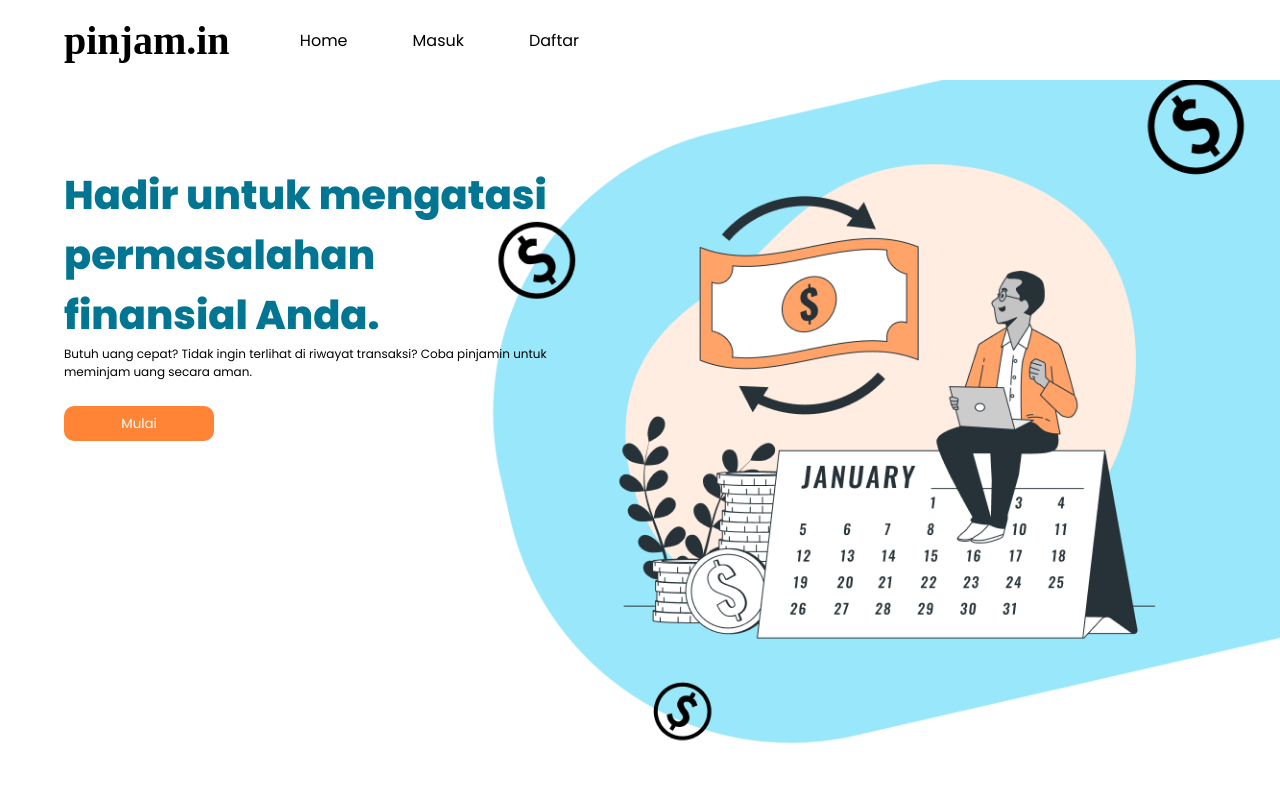
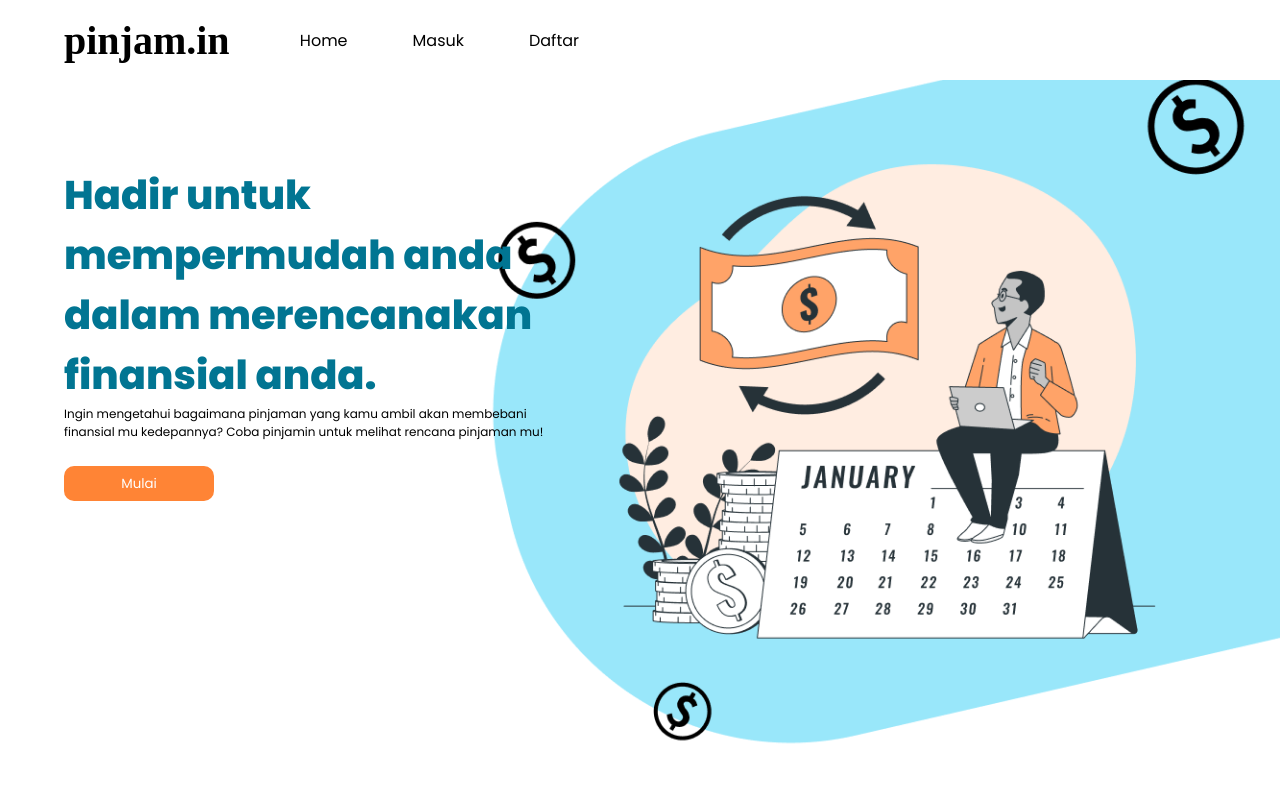
Before and after one commit to maharanifwz/pinjam.in, a PHP site: page / in a window 1280 px wide. Shown: the top 799 px of the page. Run offline with PHP 8.4, Linux system fonts and the light colour scheme.

Commit message:
fixing homepage text

```diff
--- a/config.php
+++ b/config.php
@@ -1,6 +1,6 @@
 <?php
 
-$mysqli = new mysqli('localhost', 'root', 'bismillah', 'pinjamin');
+$mysqli = new mysqli('localhost', 'root', '1234567', 'pinjamin');
 
 if (!$mysqli) {
     die("<script>alert('Gagal tersambung dengan database.')</script>");
--- a/index.php
+++ b/index.php
@@ -68,10 +68,9 @@ session_start();
             </div>
 
             <div class="title">
-                <h1 class="heading">Hadir untuk mengatasi permasalahan finansial Anda.</h1>
-                <p class="heading-desc">Butuh uang cepat? Tidak ingin terlihat di riwayat transaksi? Coba pinjamin untuk
-                    meminjam uang secara
-                    aman.</p>
+                <h1 class="heading">Hadir untuk mempermudah anda dalam merencanakan finansial anda.</h1>
+                <p class="heading-desc">Ingin mengetahui bagaimana pinjaman yang kamu ambil akan membebani
+                    finansial mu kedepannya? Coba pinjamin untuk melihat rencana pinjaman mu!</p>
                 <button type="button">Mulai</button>
             </div>
 
```
